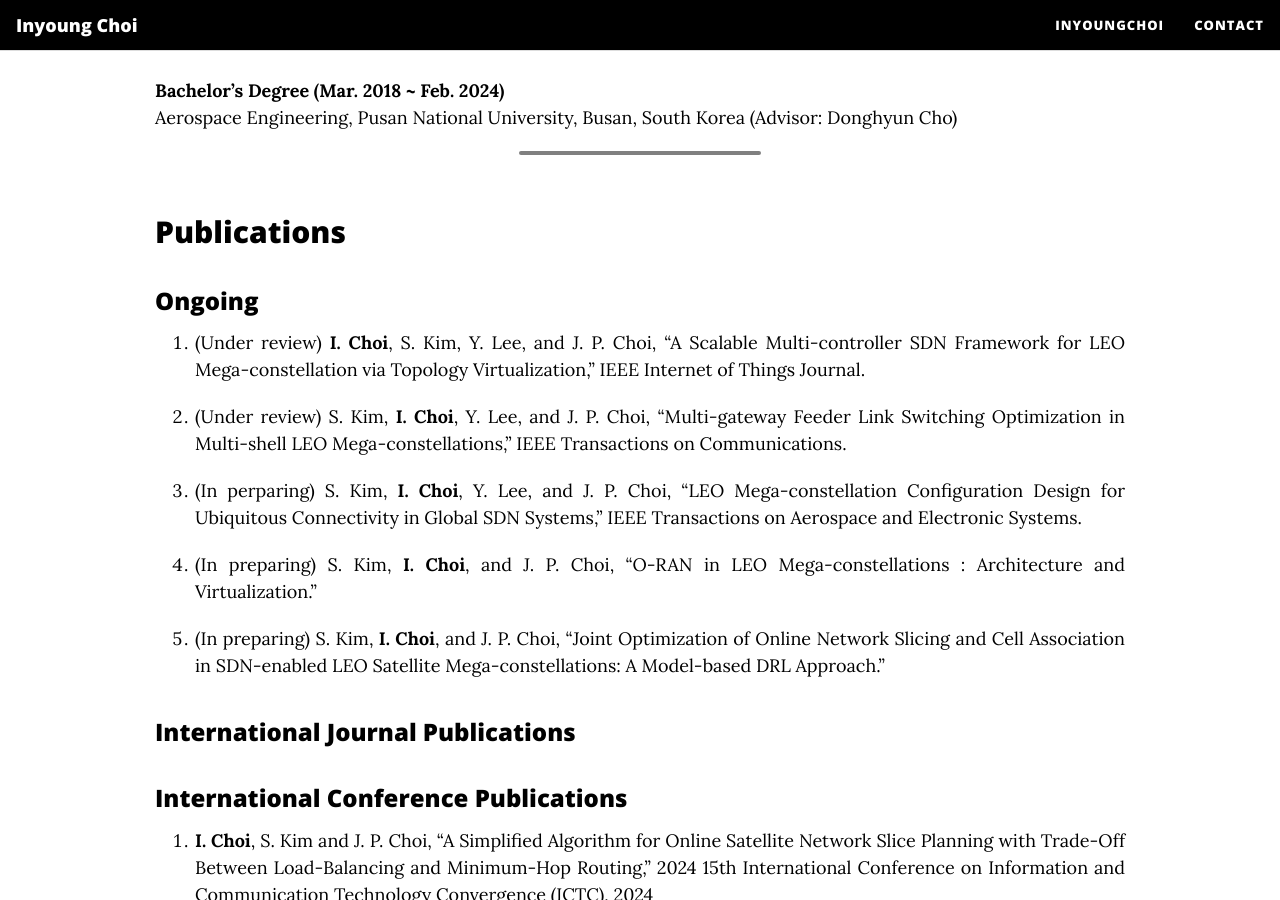
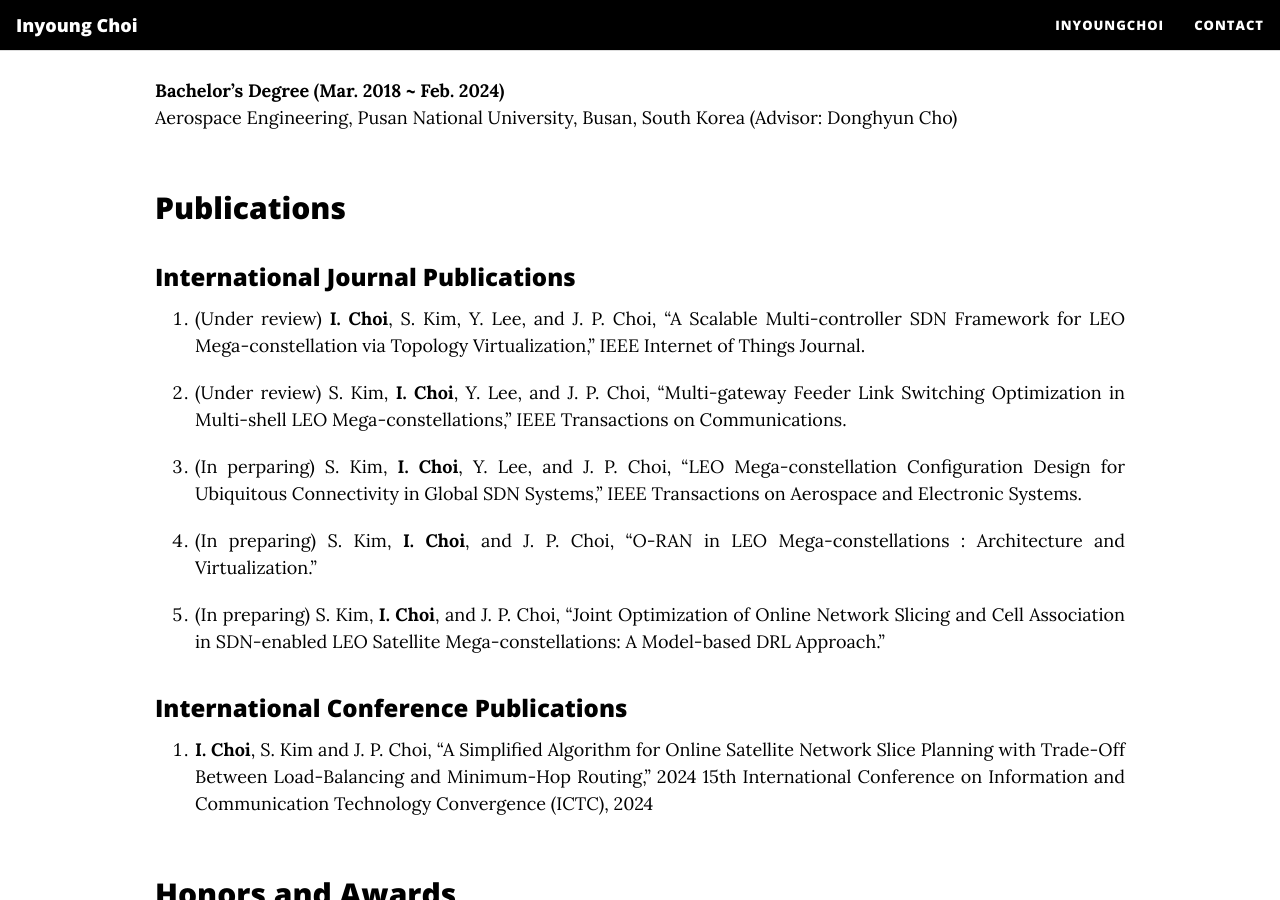
Before and after one commit to InyoungChoi-acai/InyoungChoi-acai.github.io, a Jekyll site: the page built from InyoungChoi.md, in a window 1280 px wide and 900 px high, scrolled down 797 px. Built offline with Jekyll 4.4.1, drawn with Linux system fonts in a browser that asks for light colours; nearby versions of some CDN libraries; some of the changed lines change nothing that is shown.

Commit message:
Update InyoungChoi.md

```diff
--- a/InyoungChoi.md
+++ b/InyoungChoi.md
@@ -16,9 +16,9 @@ Aerospace Engineering, KAIST, Daejeon, South Korea (Advisor: Jihwan. P. Choi)<br
 
 **Bachelor's Degree (Mar. 2018 ~ Feb. 2024)**<br>
 Aerospace Engineering, Pusan National University, Busan, South Korea (Advisor: Donghyun Cho)
-<hr>
+
 ## Publications
-### Ongoing
+### International Journal Publications
 1. (Under review) **I. Choi**, S. Kim, Y. Lee, and J. P. Choi, “A Scalable Multi-controller SDN Framework for LEO Mega-constellation via Topology Virtualization,” IEEE Internet of Things Journal.
 
 2. (Under review) S. Kim, **I. Choi**, Y. Lee, and J. P. Choi, “Multi-gateway Feeder Link Switching Optimization in Multi-shell LEO Mega-constellations,”  IEEE Transactions on Communications.
@@ -29,35 +29,33 @@ Aerospace Engineering, Pusan National University, Busan, South Korea (Advisor: D
 
 5. (In preparing) S. Kim, **I. Choi**, and J. P. Choi, “Joint Optimization of Online Network Slicing and Cell Association in SDN-enabled LEO Satellite Mega-constellations: A Model-based DRL Approach.”
 
-### International Journal Publications
-
 ### International Conference Publications
 1. **I. Choi**, S. Kim and J. P. Choi, "A Simplified Algorithm for Online Satellite Network Slice Planning with Trade-Off Between Load-Balancing and Minimum-Hop Routing," 2024 15th International Conference on Information and Communication Technology Convergence (ICTC), 2024
 
 
 ## Honors and Awards
-**Participation prize, The Korean Society of Aeronautics and Space Science (June. 2023)**<br>
+1. **Participation prize, The Korean Society of Aeronautics and Space Science (June. 2023)**<br>
 : Student Paper Competition,
 
-**Outstanding Presentation Paper Award, Korea Society of Propulsion Engineering (May. 2022)**<br>
+2. **Outstanding Presentation Paper Award, Korea Society of Propulsion Engineering (May. 2022)**<br>
 :
 
-**Gold medal, Korea Aerospace Research Institute (Dec. 2021)**<br>
+3. **Gold medal, Korea Aerospace Research Institute (Dec. 2021)**<br>
 : Rocket Academic Competition, Aerospace Science Competition
 
-**Grand prize, Ministerial of Science and ICT (Dec. 2021)**<br>
+4. **Grand prize, Ministerial of Science and ICT (Dec. 2021)**<br>
 : Rocket Launch Competition, Aerospace Science Competition
 
 
 ## Scholarship
-**Hyunsong Educational & Cultural Foundation Scholarship (2025 ~ )**<br>
+1. **Hyunsong Educational & Cultural Foundation Scholarship (2025 ~ )**<br>
 For 10 consecutive semesters, 10M KRW/semester
 
-**Kim Young-Han Global Leader Scholarship (2024)**<br>
+2. **Kim Young-Han Global Leader Scholarship (2024)**<br>
 For 2 consecutive semesters, 2M KRW/semester
 
-**Academic Excellence Scholarship (2018, 2019 ~ 2023)**<br>
+3. **Academic Excellence Scholarship (2018, 2019 ~ 2023)**<br>
 For 6 undergraduate semesters
 
-**National Science & Technology Scholarship (2023)**<br>
+4. **National Science & Technology Scholarship (2023)**<br>
 For 1 undergraduate semester
```
